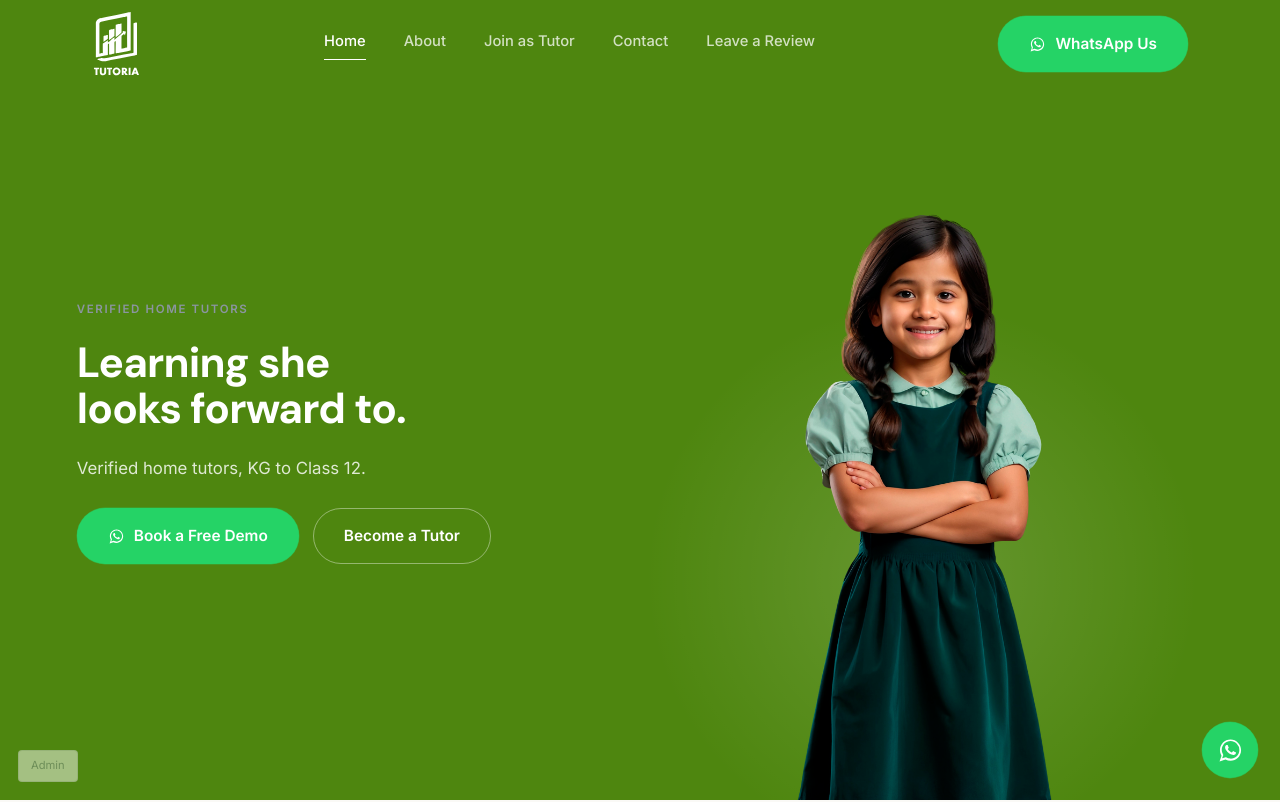
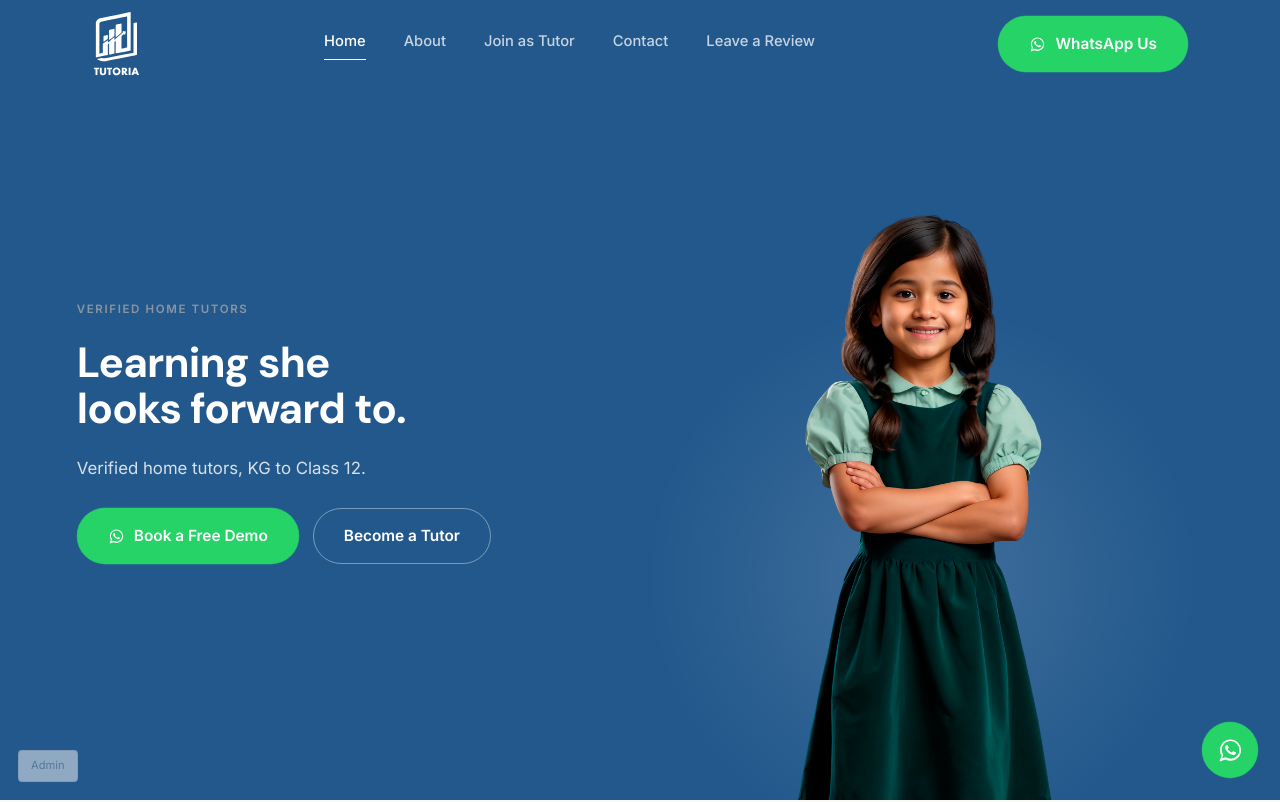
Before and after one commit to tanbirab/testpto, a plain HTML site: page index.html in a window 1280 px wide. Shown: the top 802 px of the page. Drawn offline with Linux system fonts and the light colour scheme.

Commit message:
Add files via upload

```diff
--- a/style.css
+++ b/style.css
@@ -28,13 +28,13 @@
   --whatsapp:#25d366;
   --whatsapp-dark:#1fb955;
 
-  /* new brand palette: dark-green header + matching hero */
-  --header-bg:#4E860F;
+  /* new brand palette: blue header + matching hero */
+  --header-bg:#22588C;
   --header-text:#FFFFFF;
   --accent-green:#159447;
   --accent-green-dark:#0f7a3a;
 
-  --hero-bg:#4E860F;
+  --hero-bg:#22588C;
   --hero-heading:#FFFFFF;
   --hero-body:rgba(255,255,255,.82);
 
```
